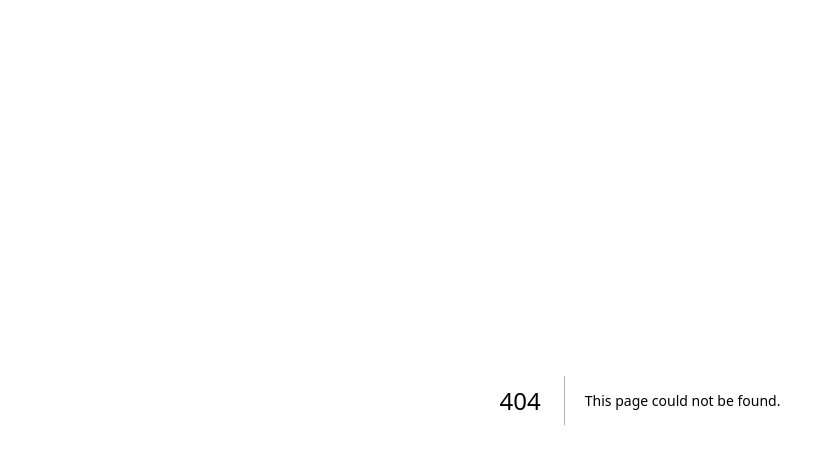
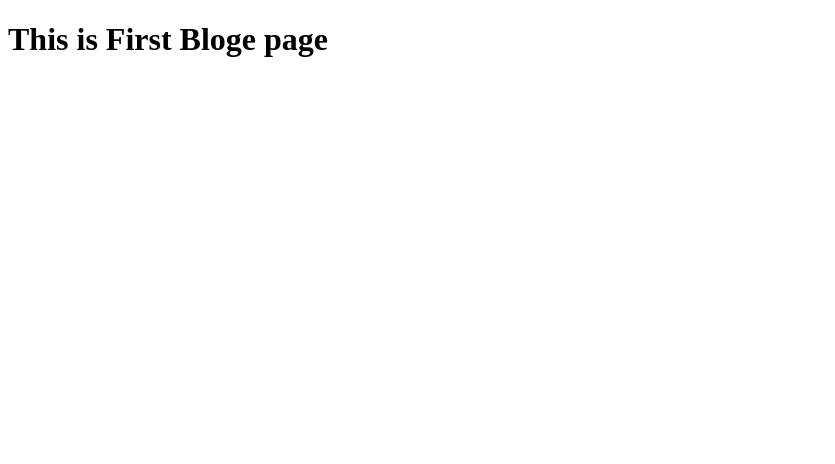
Before and after one commit to SabujMahonto/nextjs-routeing-system, a Next.js app: page /blog/first-blog in a window 1280 px wide. Before the commit this address had no page. Shown: the top 464 px of the page, without its empty margins (0-835 px from the left). Built offline with nearby package versions, Linux system fonts and the light colour scheme.

Commit message:
Dynamic route segments done

```diff
--- /dev/null
+++ b/pages/blog/first-blog.js
@@ -0,0 +1,9 @@
+import React from 'react'
+
+function firstBlog() {
+  return (
+    <div><h1>This is First Bloge page</h1></div>
+  )
+}
+
+export default firstBlog
--- a/pages/products/[productId]/order/[orderId]/index.js
+++ b/pages/products/[productId]/order/[orderId]/index.js
@@ -2,6 +2,7 @@ import { useRouter } from "next/router"
 
 
 export default function orderDetail() {
+    // eslint-disable-next-line react-hooks/rules-of-hooks
     const {query:{productId,orderId}}=useRouter();
   return (
     <div>
```
Also changed, not shown: pages/blog/index.js (added, +8 -0 lines).
